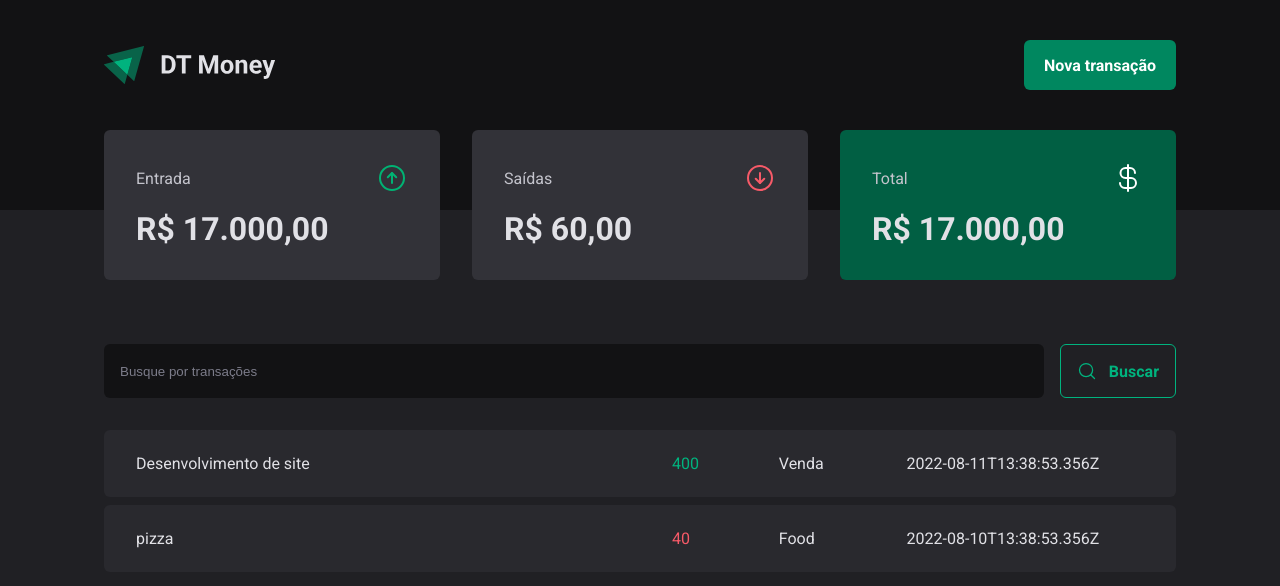
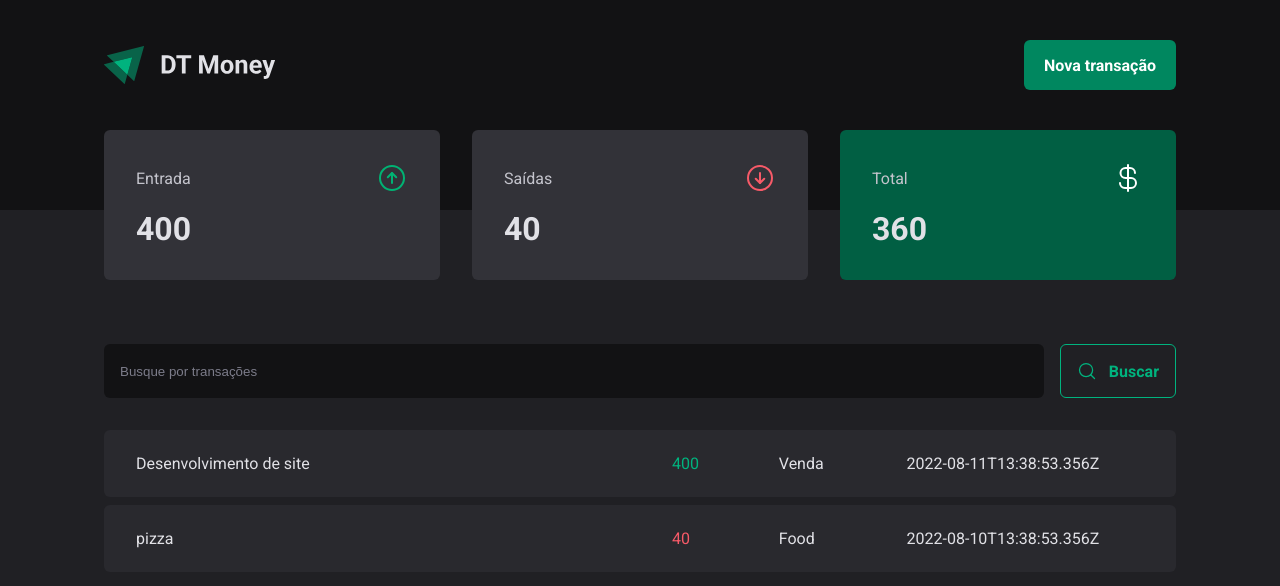
Before and after one commit to moraes3000/rocketseat-03-dt-money, a React (Vite) app: page / in a window 1280 px wide. Shown: the top 586 px of the page. Built offline with nearby package versions, Linux system fonts and the light colour scheme; data requests are answered from the project's data file.

Commit message:
Calculando resumo de transações

```diff
--- a/src/components/Summary/index.tsx
+++ b/src/components/Summary/index.tsx
@@ -6,7 +6,24 @@
 
 export function Summary() {
   const { transactions } = useContext(TransactionsContext)
-  console.log(transactions)
+
+  const summary = transactions.reduce(
+    (acc, transaction) => {
+      if (transaction.type === 'income') {
+        acc.income += transaction.price
+        acc.total += transaction.price
+      }
+      if (transaction.type === 'outcome') {
+        acc.outcome += transaction.price
+        acc.total -= transaction.price
+      }
+
+      return acc
+    }, {
+    income: 0,
+    outcome: 0,
+    total: 0
+  })
   return (
     <SummaryContainer>
       <SummaryCard>
@@ -14,7 +31,7 @@
           <span>Entrada</span>
           <ArrowCircleUp size={32} color='#00b373' />
         </header>
-        <strong>R$ 17.000,00</strong>
+        <strong>{summary.income}</strong>
       </SummaryCard>
 
       <SummaryCard>
@@ -22,7 +39,7 @@
           <span>Saídas</span>
           <ArrowCircleDown size={32} color='#f75a68' />
         </header>
-        <strong>R$ 60,00</strong>
+        <strong>{summary.outcome}</strong>
       </SummaryCard>
 
       <SummaryCard variant='green'>
@@ -30,7 +47,7 @@
           <span>Total</span>
           <CurrencyDollar size={32} color='#fff' />
         </header>
-        <strong>R$ 17.000,00</strong>
+        <strong>{summary.total}</strong>
       </SummaryCard>
 
     </SummaryContainer>
```
